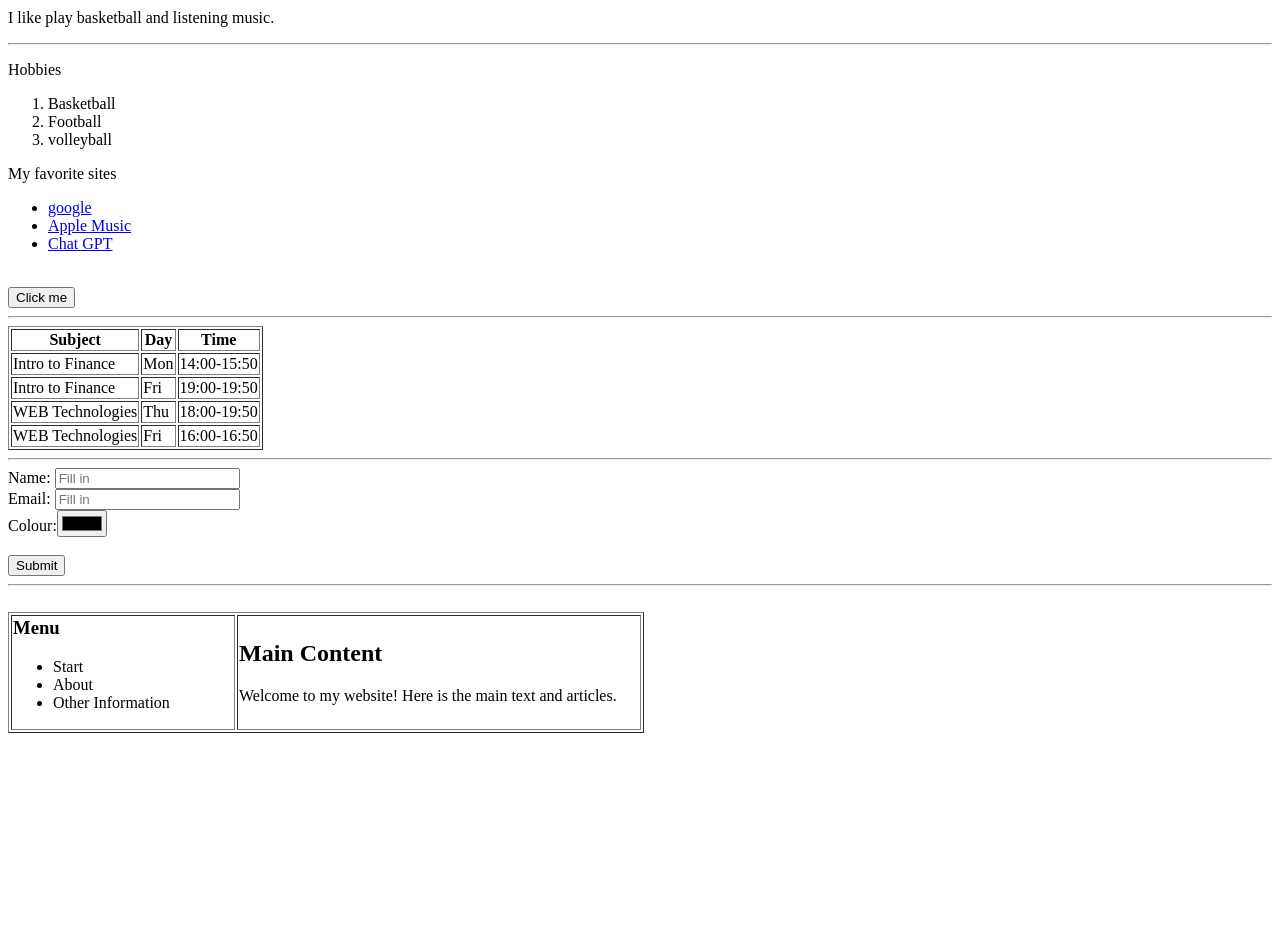
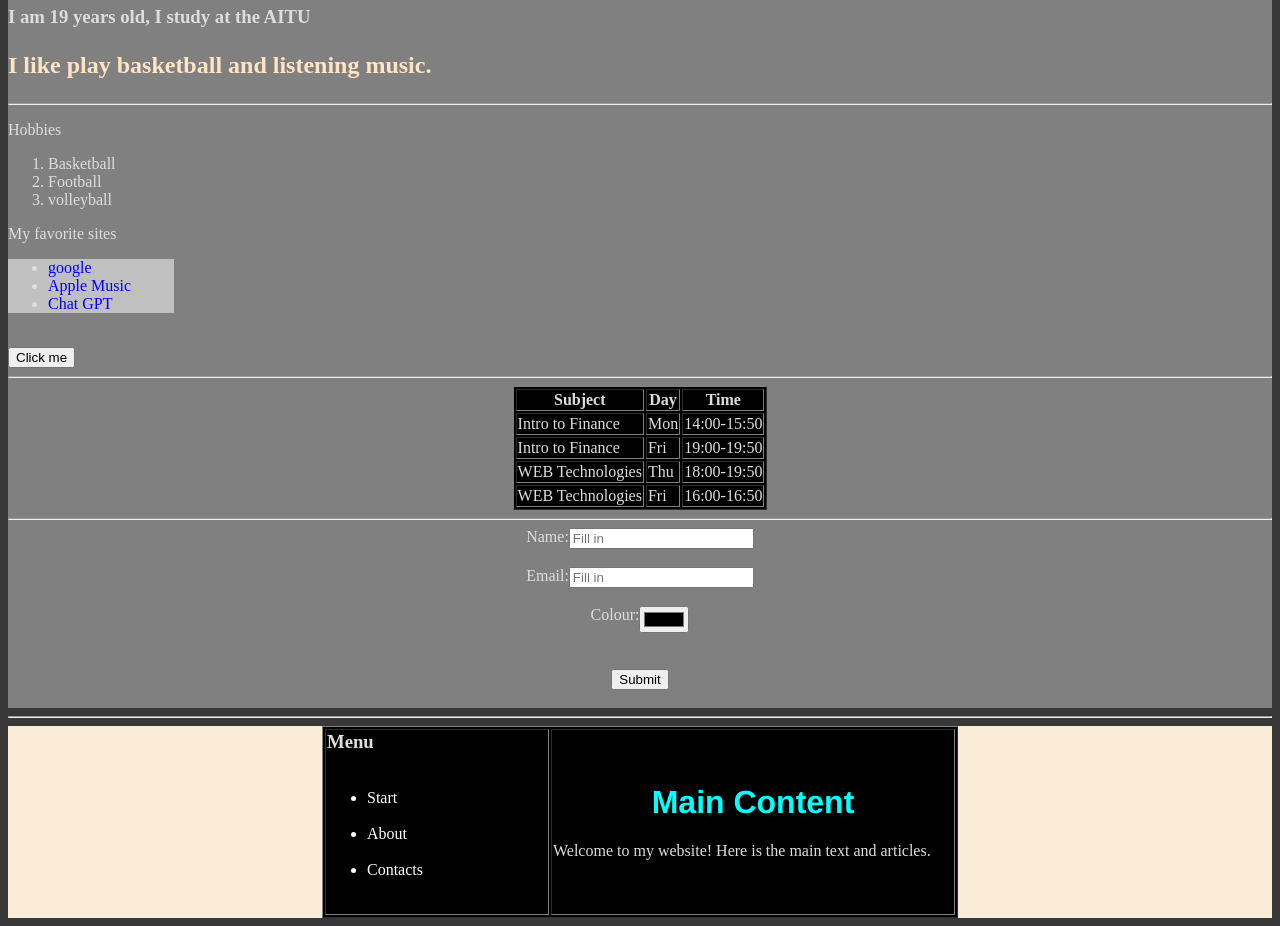
Before and after one commit to 1B0-d/website, a plain HTML site: page index.html in a window 1280 px wide. Shown: the part 400-1326 px from the top of the page. Before the commit the page ends 1141 px from the top, so only its background shows below. Drawn offline with Linux system fonts and the light colour scheme.

Commit message:
Add files via upload

```diff
--- a/index.html
+++ b/index.html
@@ -1,55 +1,63 @@
 <!DOCTYPE = html>
+
 <html>
-    <head><title>My First Webpage</title></head>
+    <head>
+
+        <link rel="stylesheet" href="style.css">
+        <title>My First Webpage</title></head>
     <body>
-        <h1>
+    <header>
+        <h1 >
             Savzikhanov Ildar
-        </h1>
+        </h1></header>
+    <section>
         <p>My mood: &#x1F600;&#x1F500;&#x1F400;</p>
         <img src="photo.jpg" alt="Me" width="200" height="200"><br>
         <h2>Web Technologies Frontend</h2>
         <h3>
             I am 19 years old, I study at the AITU
         </h3>
-        <p>
+        <p id="p-style1">
             I like play basketball and listening music.
-        </p><hr>
+        </p>
+    <hr>
         <p>Hobbies</p>
-        <ol>
+        <ol id="style-list">
             <li>Basketball</li>
             <li>Football</li>
             <li>volleyball</li>
         </ol>
         <p>My favorite sites</p>
-        <ul>
+        <ul id="style-orlist">
             <li><a href="https://www.google.com/?hl=ru">google</a></li>
             <li><a href="https://music.apple.com/ru/new">Apple Music</a></li>
             <li><a href="https://chatgpt.com/">Chat GPT</a></li>
         </ul><br>
 
-            <button>Click me</button><hr>
-            <table border="1">
-            <tr>
+            <button>Click me</button>
+        <hr>
+            <table border="1" class="table-style">
+            <tr class="cell">
                 <th>Subject</th>
                 <th>Day</th>
                 <th>Time</th>
             </tr>
-            <tr>
+            <tr class="cell">
                 <td>Intro to Finance</td>
                 <td>Mon</td>
                 <td>14:00-15:50</td>
             </tr>
-            <tr>
+            <tr class="cell">
                 <td>Intro to Finance</td>
                 <td>Fri</td>
                 <td>19:00-19:50</td>
             </tr>
-            <tr>
+            <tr class="cell">
                 <td>WEB Technologies</td>
                 <td>Thu</td>
                 <td>18:00-19:50</td>
             </tr>
-            <tr>
+            <tr class="cell">
                 <td>WEB Technologies</td>
                 <td>Fri</td>
                 <td>16:00-16:50</td>
@@ -61,23 +69,28 @@
             <label>Email:
             <input type="email" placeholder="Fill in"></label><br>
             <label>Colour:<input type="color"></label><br><br>
-            <input type="submit" value="Submit">
-        </from><br><hr><br>
-        <table border="1" >
+            <label><input type="submit" value="Submit"></label>
+        </from><br>
+        </section><hr>
+        <footer>
+        <table border="1" class="table-style" >
         <tr>
             <td width="220">
                 <h3>Menu</h3>
+               <div class="nav">
                 <ul>
-                    <li>Start</li>
-                    <li>About</li>
-                    <li>Other Information</li>
+                    <a href="#"><li>Start</li></a>
+                    <a href="#"><li>About</li></a>
+                    <a href="#"><li>Contacts</li></a>
                 </ul>
+                </div>
             </td>
             <td width="400">
-                <h2>Main Content</h2>
+                <h1>Main Content</h1>
                 <p>Welcome to my website! Here is the main text and articles.</p>
             </td>
         </tr>
     </table>
+    </footer>
     </body>
 </html>
--- /dev/null
+++ b/style.css
@@ -0,0 +1,74 @@
+
+h1{
+    font-family:'Franklin Gothic Medium';
+    color:aqua;
+    text-align: center;
+}
+header{
+    display: flex;
+    flex-direction: column;
+    align-items: center;
+    background-color: rgb(170, 154, 154);
+}
+section{
+    background-color: grey;
+}
+footer{
+    display: flex;
+    justify-content: center;
+    background-color: antiquewhite;
+}
+img{
+    width:200;
+    height:200;
+    box-shadow: 5px 5px 10px rgb(56, 56, 56);
+}
+a {
+  text-decoration: none;
+  color: blue;
+}
+
+a:hover {
+  color: orange;
+}
+.nav a {
+  color: white;
+  text-decoration: none;
+  padding: 10px;
+}
+
+.nav a:hover {
+  color: yellow;
+}
+.table-style{
+    display:flex;
+    justify-self: center;
+    background: rgb(0, 0, 0);
+}
+.cell {
+  height: 50%;
+  background: rgb(0, 0, 0);
+  justify-self:space-around;
+}
+#style-numlist{
+    display:flex;
+    justify-content:space-around;
+}
+#style-orlist{
+    width:10%;
+    background-color: rgb(192, 192, 192);
+}
+#p-style1{
+    font-size: 150%;
+    font-weight:bold;
+    color:bisque;
+}
+html{
+    background-color: rgb(56, 56, 56);
+    color:rgb(221, 221, 221);
+
+}
+label{
+    display: flex;
+    justify-content: center;
+}
```
